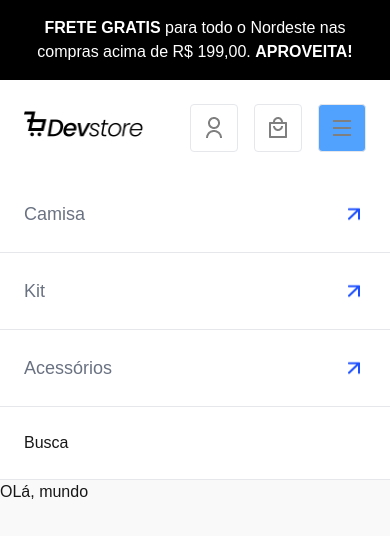
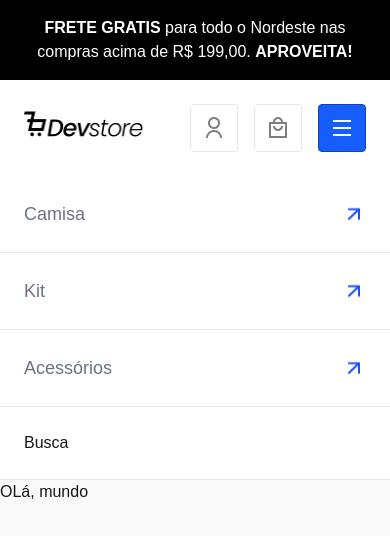
Before and after one commit to JoaoSBarbosa/DevStore-ui, a Next.js app: page / in a window 390 px wide. Both pictures are taken after a click on the element 342 px from the left and 128 px from the top of the page. Shown: the top 536 px of the page. Built offline with nearby package versions, Linux system fonts and the light colour scheme.

Commit message:
:sparkles: implementação de efeito toggle com mudança de icone e cores do botão de menu

```diff
--- a/src/components/layout/headers/header-icon.tsx
+++ b/src/components/layout/headers/header-icon.tsx
@@ -1,12 +1,12 @@
 import Image from "next/image";
-import { string } from "zod";
 
 type HeaderIconProps = {
   src: string;
   alt: string;
   width?: number;
   height?: number;
-  isHighlight?: boolean;
+  selected?: boolean;
+  srcSelected?: string;
 };
 
 export const HeaderIcon = ({
@@ -14,30 +14,47 @@ export const HeaderIcon = ({
   alt,
   width = 24,
   height = 24,
-  isHighlight = false,
+  selected = false,
+  srcSelected,
 }: HeaderIconProps) => {
-  const pathFormater = src.startsWith("/") ? src : `/${src}`;
+  const baseClasses =
+    "size-12 flex items-center justify-center border rounded-sm";
+  const selectedClasses =
+    "bg-blue-600 text-blue-900 border-blue-800 hover:to-blue-500";
+  const defaultClasses = "hover:bg-gray-100  border-gray-200 ";
+
+  const FormatterSrc = (src: string | null | undefined) => {
+    if (src == null) return "/asstes/ui/user-line.png";
+    if (src.startsWith("/")) return src;
+    return `/${src}`;
+  };
+
   return (
     <div
       className={`
-        size-12
-        flex
-        items-center
-        justify-center
-        border
-        border-gray-200
-        rounded-sm
-
-        ${isHighlight ? "bg-blue-400 text-blue-900 hover:to-blue-500" : "   hover:bg-gray-100"}
+        ${baseClasses}
+        ${selected ? selectedClasses : defaultClasses}
         `}
     >
+      {selected && (
         <Image
           className="size-6"
-        src={pathFormater}
+          src={FormatterSrc(srcSelected)}
           alt={alt}
           width={width}
           height={height}
         />
+      )}
+
+      {!selected && (
+        <Image
+          className="size-6"
+          src={FormatterSrc(src)}
+          alt={alt}
+          width={width}
+          height={height}
+        />
+      )}
     </div>
   );
 };
--- a/src/components/layout/headers/header.tsx
+++ b/src/components/layout/headers/header.tsx
@@ -43,9 +43,10 @@ export default function Header() {
 
             <div className="md:hidden cursor-pointer" onClick={toggleMenu}>
               <HeaderIcon
-                isHighlight={isMenuOpen}
+                selected={isMenuOpen}
                 alt="menu"
                 src="/assets/ui/menu-line.png"
+                srcSelected="/assets/ui/menu-line-white.png"
               />
             </div>
           </div>
```
Lines whose indentation alone changed are shown as unchanged.
